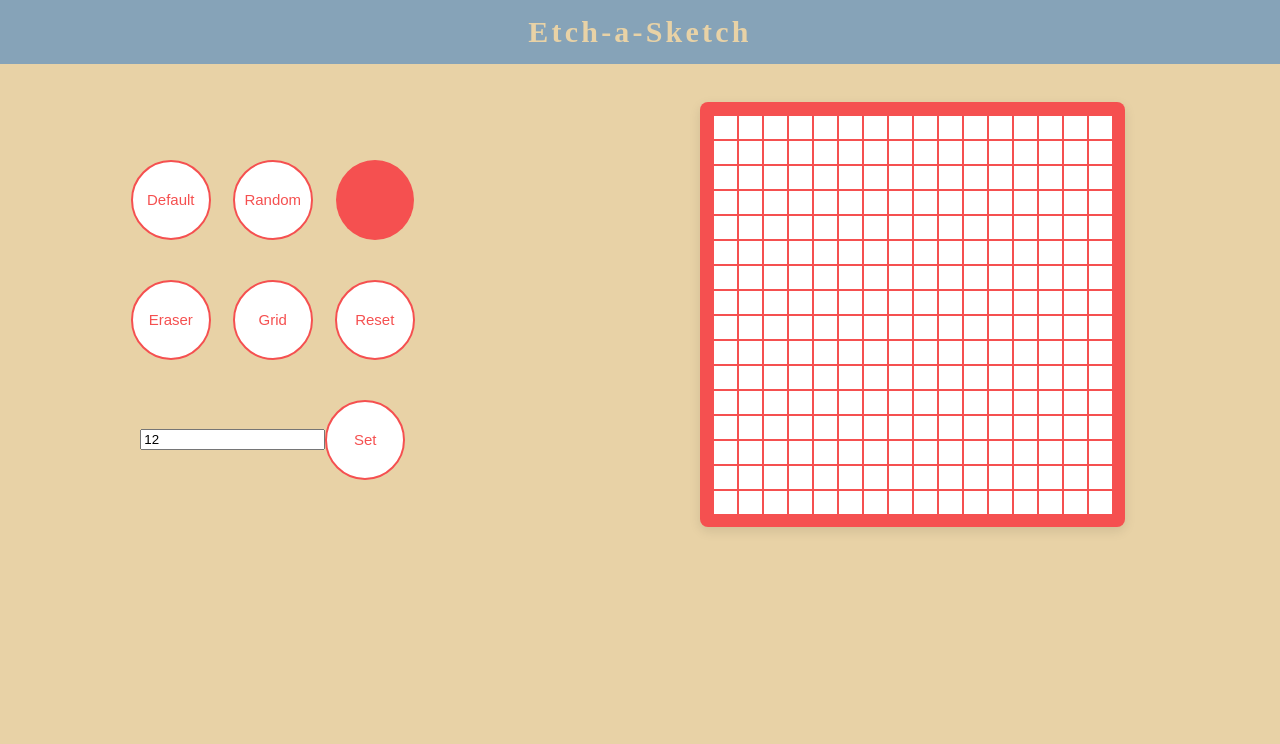
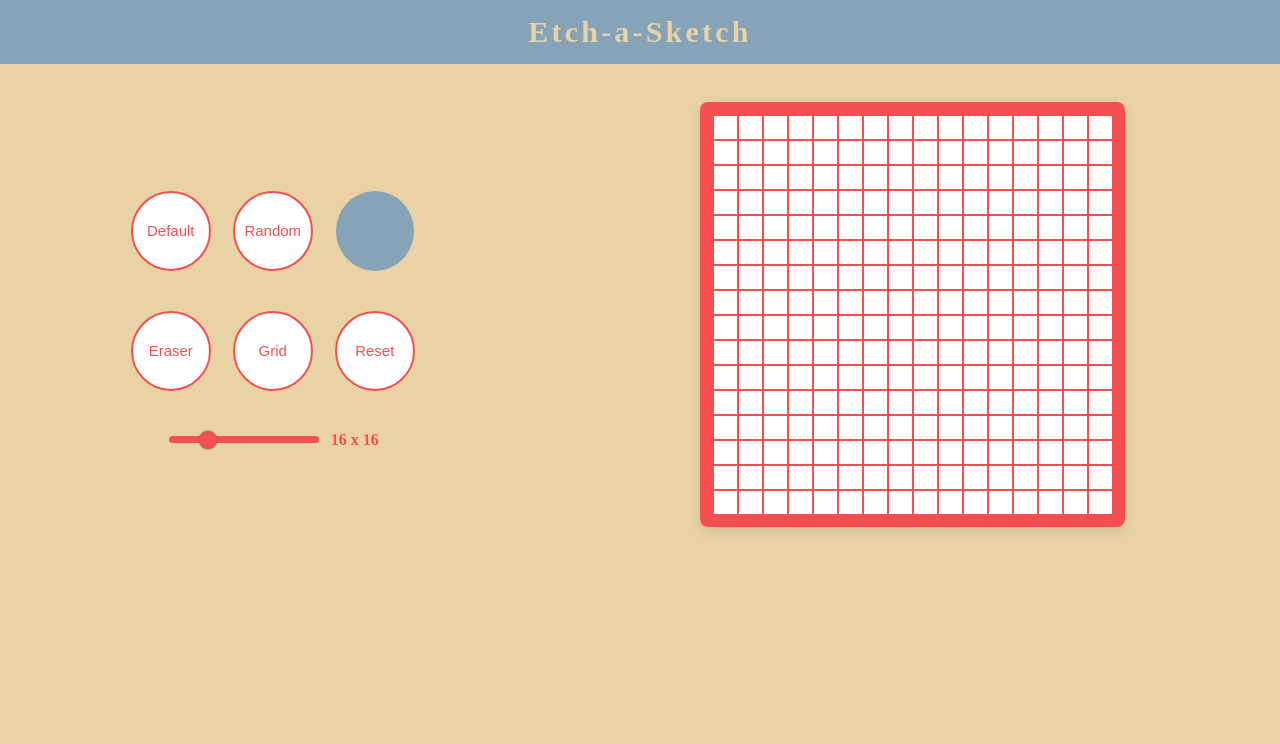
Before and after one commit to yhfung-git/etch-a-sketch, a plain HTML site: page index.html in a window 1280 px wide. Shown: the top 744 px of the page. Drawn offline with nearby package versions, Linux system fonts and the light colour scheme.

Commit message:
added function on buttons for js

```diff
--- a/index.html
+++ b/index.html
@@ -24,14 +24,14 @@
         <div class="buttons">
           <button class="default" onclick="changeColor('#F55050')">Default</button>
           <button class="random" onclick="changeColor('random')">Random</button>
-          <input type="color" value="#F55050">
+          <input id="color-input" type="color" value="#86A3B8" onclick="changeColor(this.value)" oninput="changeColor(this.value)">
           <button class="eraser" onclick="changeColor('white')">Eraser</button>
-          <button class="grid">Grid</button>
+          <button class="grid" onclick="showBorder()" id="gridBorder">Grid</button>
           <button class="reset" onclick="resetGrid()">Reset</button>
         </div>
         <div class="size-button">
-          <input type="text" placeholder="Size" value="12" onchange="changeSize(this.value)">
-          <button class="set">Set</button>
+          <input type="range" value="16" min="2" max="64" onmousemove="changeSize(this.value)" onmouseup="updateGrid(this.value)">
+          <div id="sizeValue" class="size-value">16 x 16</div>
         </div>
       </div>
 
```
